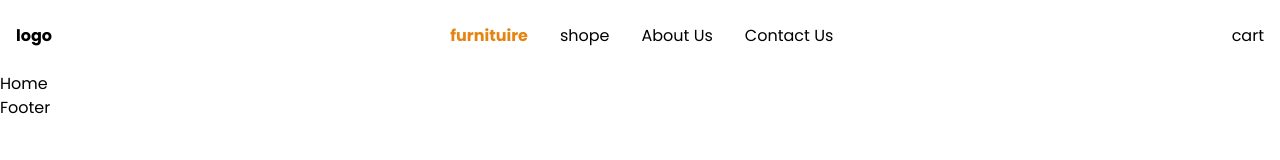
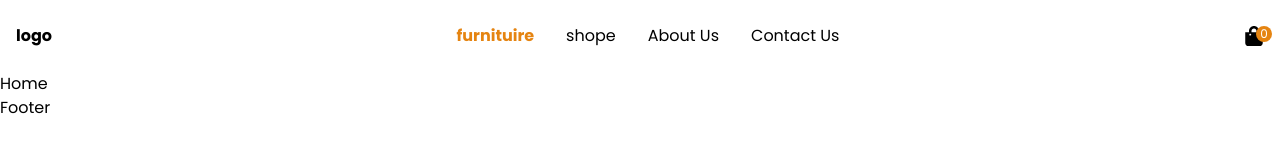
Before and after one commit to mdriyajulislamakash11/Real-Furniture-Project, a React (Vite) app: page / in a window 1280 px wide. Shown: the top 160 px of the page. Built offline with nearby package versions, Linux system fonts and the light colour scheme.

Commit message:
cart icon er kaj korlam

```diff
--- a/package.json
+++ b/package.json
@@ -14,6 +14,7 @@
     "match-sorter": "^8.0.2",
     "react": "^19.1.0",
     "react-dom": "^19.1.0",
+    "react-icons": "^5.5.0",
     "react-router-dom": "^7.6.2",
     "sort-by": "^1.2.0"
   },
--- a/src/components/Navber.jsx
+++ b/src/components/Navber.jsx
@@ -1,5 +1,6 @@
 import React from "react";
 import { Link, NavLink } from "react-router-dom";
+import { FaShoppingBag } from "react-icons/fa";
 
 const navItems = [
   { path: "/", label: "furnituire" },
@@ -42,13 +43,16 @@ const Navber = () => {
           </div>
 
           {/* menu item */}
-          <div>
+          <div className="hidden md:flex">
             <NavItems />
           </div>
 
           {/* cart */}
-          <div>
-            <h3>cart</h3>
+          <div className="hidden md:block cursor-pointer relative">
+            <FaShoppingBag  className="text-xl"/>
+            <sup className="absolute top-0 -right-2 bg-primary text-white w-4 h-4 rounded-full flex items-center justify-center text-xs">
+              0
+            </sup>
           </div>
         </nav>
       </header>
```
Also changed, not shown: 1 other file (tests, documents, lock files or other folders).
